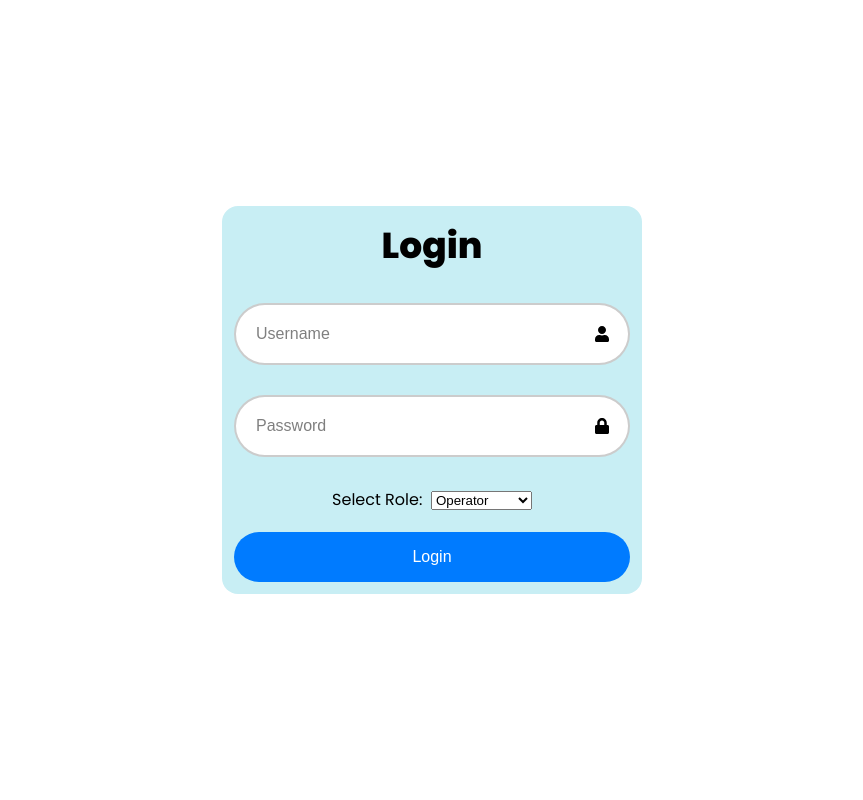
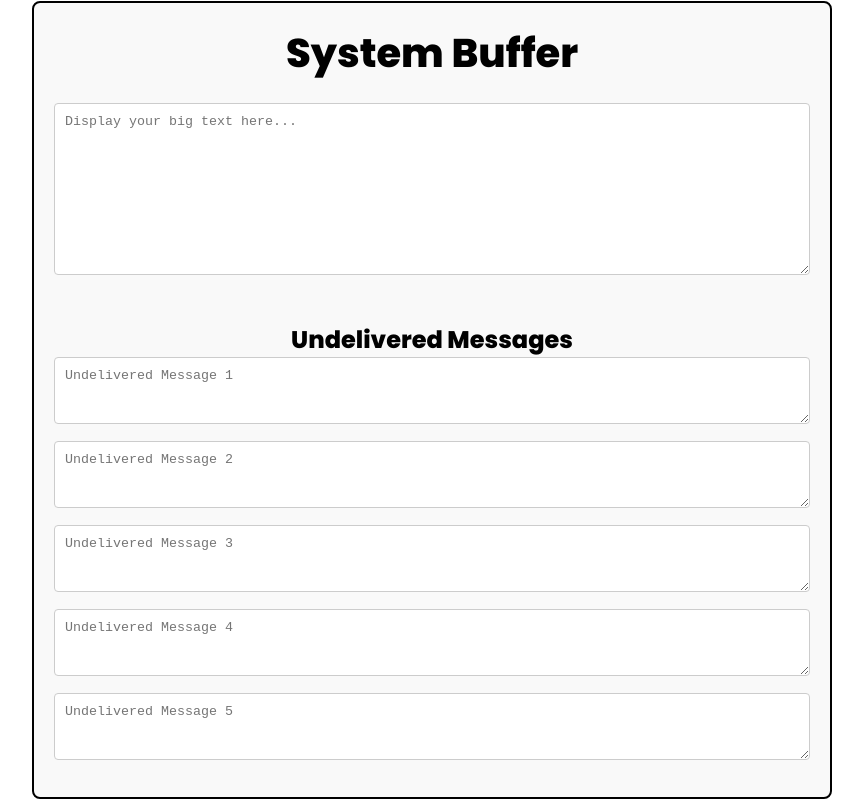
Before and after one commit to tendeo/project5392, a React (Create React App) app in the folder project5392/: page /SystemBuffer in a window 1280 px wide. Shown: the whole page, without its empty margins (208-1071 px from the left). Built offline with nearby package versions, Linux system fonts and the light colour scheme.

Commit message:
Finished validation for creating new account, login, and new node. Created basic system buffer page.

```diff
--- a/project5392/src/App.js
+++ b/project5392/src/App.js
@@ -3,6 +3,7 @@ import LoginForm from "./Components/LoginForm/LoginForm";
 import { BrowserRouter as Router, Routes, Route } from "react-router-dom";
 import Mainpage from "./Components/MainPage/MainPage";
 import Operatorpage from "./Components/MainPage/OperatorMainPage";
+import SystemBuffer from "./Components/SystemBuffer/SystemBuffer";
 
 function App() {
   return (
@@ -12,7 +13,7 @@ function App() {
           <Route path="/" element={<LoginForm />} />
           <Route path="/MainPage" element={<Mainpage />} />
           <Route path="/OperatorMainPage" element={<Operatorpage />} />
-          <Route path="/SystemBuffer" element={<LoginForm />} />
+          <Route path="/SystemBuffer" element={<SystemBuffer />} />
         </Routes>
       </Router>
     </div>
--- a/project5392/src/Components/MainPage/MainPage.css
+++ b/project5392/src/Components/MainPage/MainPage.css
@@ -375,6 +375,23 @@
   padding: 10px 0;
 }
 
+.button-container {
+  position: fixed; /* Fixed position to stick to the viewport */
+  bottom: 20px; /* Distance from the bottom */
+  left: 50%; /* Center horizontally */
+  transform: translateX(-50%); /* Adjust to center */
+  z-index: 1000; /* Ensure it's above other elements */
+}
+
 .system-buffer-link {
   color: red;
+  padding: 10px 20px; /* Add padding for better click area */
+  background-color: #fff; /* Background color for visibility */
+  border: 1px solid red; /* Border to match the text color */
+  border-radius: 5px; /* Rounded corners */
+  cursor: pointer; /* Pointer cursor on hover */
 }
+
+.system-buffer-link:hover {
+  background-color: rgba(255, 0, 0, 0.1); /* Light red on hover */
+}
--- a/project5392/src/Components/MainPage/MainPage.jsx
+++ b/project5392/src/Components/MainPage/MainPage.jsx
@@ -21,6 +21,8 @@ const Mainpage = () => {
   const [LastName, setLastName] = useState("");
   const [Type, setType] = useState();
   const [Email, setEmail] = useState("");
+
+  const emailValidation = /^[^\s@]+@[^\s@]+\.[^\s@]+$/;
 
   const [CurrNodes, SetCurNodes] = useState([
     { id: "N1", leftNeighbor: "N3", rightNeighbor: "N2", inboxSize: 3 },
@@ -71,47 +73,96 @@ const Mainpage = () => {
 
   const handleDeleteNode = (e) => {
     e.preventDefault();
-    SetCurNodes((prevNodes) =>
-      prevNodes.filter((node) => node.id !== DelNodeId)
-    );
+
+    // Check if there are only 3 nodes
+    if (CurrNodes.length <= 3) {
+      alert("Cannot delete a node when there are only 3 nodes.");
+      return; // Stop if the count is too low
+    }
+
+    // Check if the node ID exists
+    const nodeToDelete = CurrNodes.find(node => node.id === DelNodeId);
+    if (!nodeToDelete) {
+        alert("Node ID does not exist. Please enter a valid Node ID.");
+        return; // Stop if the node does not exist
+    }
+
+    // Find left and right neighbors
+    const leftNeighborId = nodeToDelete.leftNeighbor;
+    const rightNeighborId = nodeToDelete.rightNeighbor;
+
+      // Update neighbors' pointers and remove the deleted node
+    SetCurNodes((prevNodes) => {
+      // First, find the neighbors that need to be updated
+      const updatedNodes = prevNodes.map((node) => {
+        if (node.id === leftNeighborId) {
+          return { ...node, rightNeighbor: rightNeighborId }; // Update right neighbor of left node
+        }
+        if (node.id === rightNeighborId) {
+          return { ...node, leftNeighbor: leftNeighborId }; // Update left neighbor of right node
+        }
+        return node; // Return the node as is if it doesn't need updating
+      });
+
+      // Now filter out the deleted node
+      return updatedNodes.filter(node => node.id !== DelNodeId);
+    });
+
+    // Clear the delete input field
     setDelNodeId("");
+
   };
 
   const handleCreateNode = (e) => {
     e.preventDefault();
 
+    // Check if there are already 10 nodes
+    if (CurrNodes.length >= 10) {
+      alert("Cannot create a node when there are already 10 nodes.");
+      return; // Stop if the count is too high
+    }
+
+    // Validation for node ID format
+    const nodeFormat = /^N\d+$/; // Regex for Nx where x is a number
+    if (!nodeFormat.test(nodeId)) {
+      alert("Node ID must be in the format 'Nx' where x is a number.");
+      return; // Stop if the format is invalid
+    }
+
+    // Check if node ID already exists
+    const nodeExists = CurrNodes.some(node => node.id === nodeId);
+    if (nodeExists) {
+        alert("Node ID already exists. Please use a unique ID.");
+        return; // Stop if the ID already exists
+    }
+
+    // Check if left and right neighbors exist
+    const leftNeighborExists = CurrNodes.some(node => node.id === leftNeighbor);
+    const rightNeighborExists = CurrNodes.some(node => node.id === rightNeighbor);
+    if (!leftNeighborExists || !rightNeighborExists) {
+        alert("Both left and right neighbors must exist in the current nodes.");
+        return; // Stop if neighbors do not exist
+    }
+
     // Create a new node object
     const newNode = { id: nodeId, leftNeighbor, rightNeighbor, inboxSize };
 
-    // Update neighbors' pointers and maintain circular order
+      // Update nodes with new node
       SetCurNodes((prevNodes) => {
-      // Create a new array to maintain the correct circular order
-      const updatedNodes = [];
-
-      for (let node of prevNodes) {
-        updatedNodes.push(node);
-
-        // Insert the new node between leftNeighbor and rightNeighbor
-        if (node.id === leftNeighbor) {
-          updatedNodes.push(newNode);
-        }
-      }
-
-      // Update the neighbors of the new node and its neighbors in the updated list
-      return updatedNodes.map((node) => {
+        // Update the neighbors' pointers correctly
+        const updatedNodes = prevNodes.map(node => {
           if (node.id === leftNeighbor) {
             return { ...node, rightNeighbor: nodeId };
           }
           if (node.id === rightNeighbor) {
             return { ...node, leftNeighbor: nodeId };
           }
-        if (node.id === nodeId) {
-          return { ...node, leftNeighbor, rightNeighbor };
-        }
           return node;
         });
+
+        // Add the new node
+        return [...updatedNodes, newNode];
       });
-
     // Clear the input fields
     setNodeId("");
     setLeftNeighbor("");
@@ -121,7 +172,17 @@ const Mainpage = () => {
 
   const handleCreateAccount = (e) => {
     e.preventDefault();
-    const newNode = { FirstName, LastName, Type, Email };
+
+    // Validate email format
+    if (!emailValidation.test(Email)) {
+      alert("Please enter a valid email address.");
+      return; // Stop the function if the email is invalid
+    }
+
+    // Generate username
+    const username = `${FirstName.charAt(0).toLowerCase()}${LastName.toLowerCase()}`;
+
+    const newNode = { FirstName, LastName, Type, Email, username};
     SetAccounts((prevNodes) => [...prevNodes, newNode]);
 
     setFirstName("");
@@ -130,9 +191,9 @@ const Mainpage = () => {
     setEmail("");
   };
 
-  const handleDeleteAccount = (emailToDelete) => {
+  const handleDeleteAccount = (usernameToDelete) => {
     SetAccounts((prevAccounts) =>
-      prevAccounts.filter((account) => account.Email !== emailToDelete)
+      prevAccounts.filter((account) => account.username !== usernameToDelete)
     );
   };
   return (
@@ -416,11 +477,11 @@ const Mainpage = () => {
               <div>
                 {Accounts.length > 0 ? (
                   Accounts.map((account) => (
-                    <div key={account.Email}>
+                    <div key={account.username}>
                       <p>
-                        {account.Email} :{" "}
+                        {account.username} :{" "}
                         <button
-                          onClick={() => handleDeleteAccount(account.Email)}
+                          onClick={() => handleDeleteAccount(account.username)}
                         >
                           Delete
                         </button>
@@ -435,6 +496,7 @@ const Mainpage = () => {
           )}
         </div>
       </div>
+      <div className="button-container"></div>
       <button
         className="system-buffer-link"
         onClick={() => navigate("/SystemBuffer")}
--- /dev/null
+++ b/project5392/src/Components/SystemBuffer/SystemBuffer.css
@@ -0,0 +1,36 @@
+/* src/components/SystemBuffer.css */
+
+.system-buffer-container {
+    max-width: 800px;
+    margin: 0 auto;
+    padding: 20px;
+    border: 2px solid #000; /* Border around the main container */
+    border-radius: 8px;
+    background-color: #f9f9f9;
+  }
+
+  .system-buffer-title {
+    text-align: center;
+    font-size: 2.5em; /* Large title */
+    margin-bottom: 20px;
+  }
+
+  .system-buffer-textbox {
+    width: 100%;
+    border: 1px solid #ccc; /* Border for the main textbox */
+    border-radius: 4px;
+    padding: 10px;
+    margin-bottom: 20px;
+  }
+
+  .undelivered-messages {
+    margin-top: 20px;
+  }
+
+  .undelivered-message-textbox {
+    width: 100%;
+    border: 1px solid #ccc; /* Border for the smaller textboxes */
+    border-radius: 4px;
+    padding: 10px;
+    margin-bottom: 10px; /* Spacing between smaller textboxes */
+  }
--- /dev/null
+++ b/project5392/src/Components/SystemBuffer/SystemBuffer.jsx
@@ -0,0 +1,31 @@
+// src/components/SystemBuffer.js
+import React from 'react';
+import './SystemBuffer.css'; // Ensure you have a CSS file for styling
+
+const SystemBuffer = () => {
+  return (
+    <div className="system-buffer-container">
+      <h1 className="system-buffer-title">System Buffer</h1>
+      <textarea
+        className="system-buffer-textbox"
+        rows="10"
+        cols="100"
+        placeholder="Display your big text here..."
+      />
+      <div className="undelivered-messages">
+        <h2>Undelivered Messages</h2>
+        {Array.from({ length: 5 }, (_, index) => (
+          <textarea
+            key={index}
+            className="undelivered-message-textbox"
+            rows="3"
+            cols="80"
+            placeholder={`Undelivered Message ${index + 1}`}
+          />
+        ))}
+      </div>
+    </div>
+  );
+};
+
+export default SystemBuffer;
```
Lines whose indentation alone changed are shown as unchanged.
